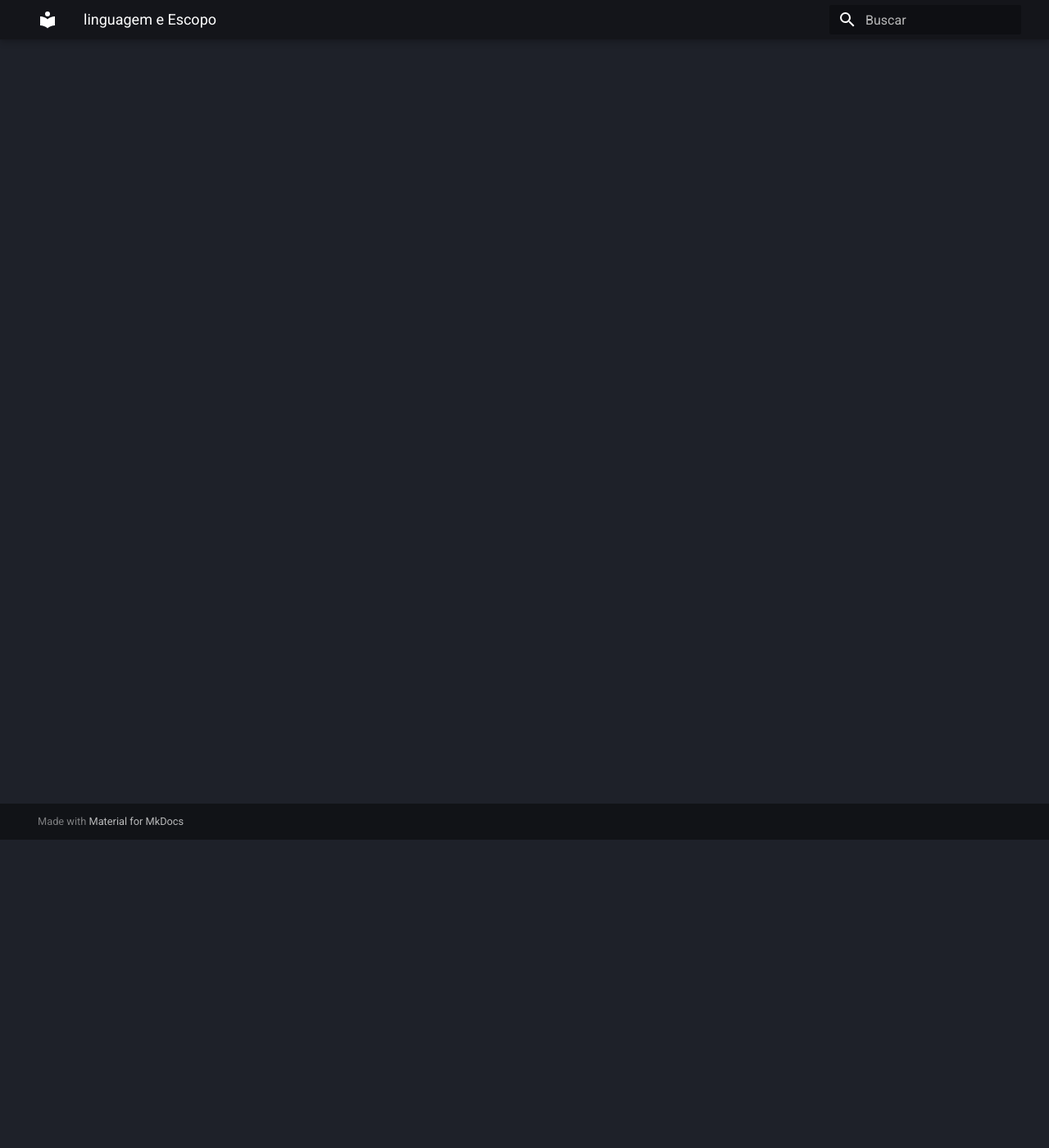
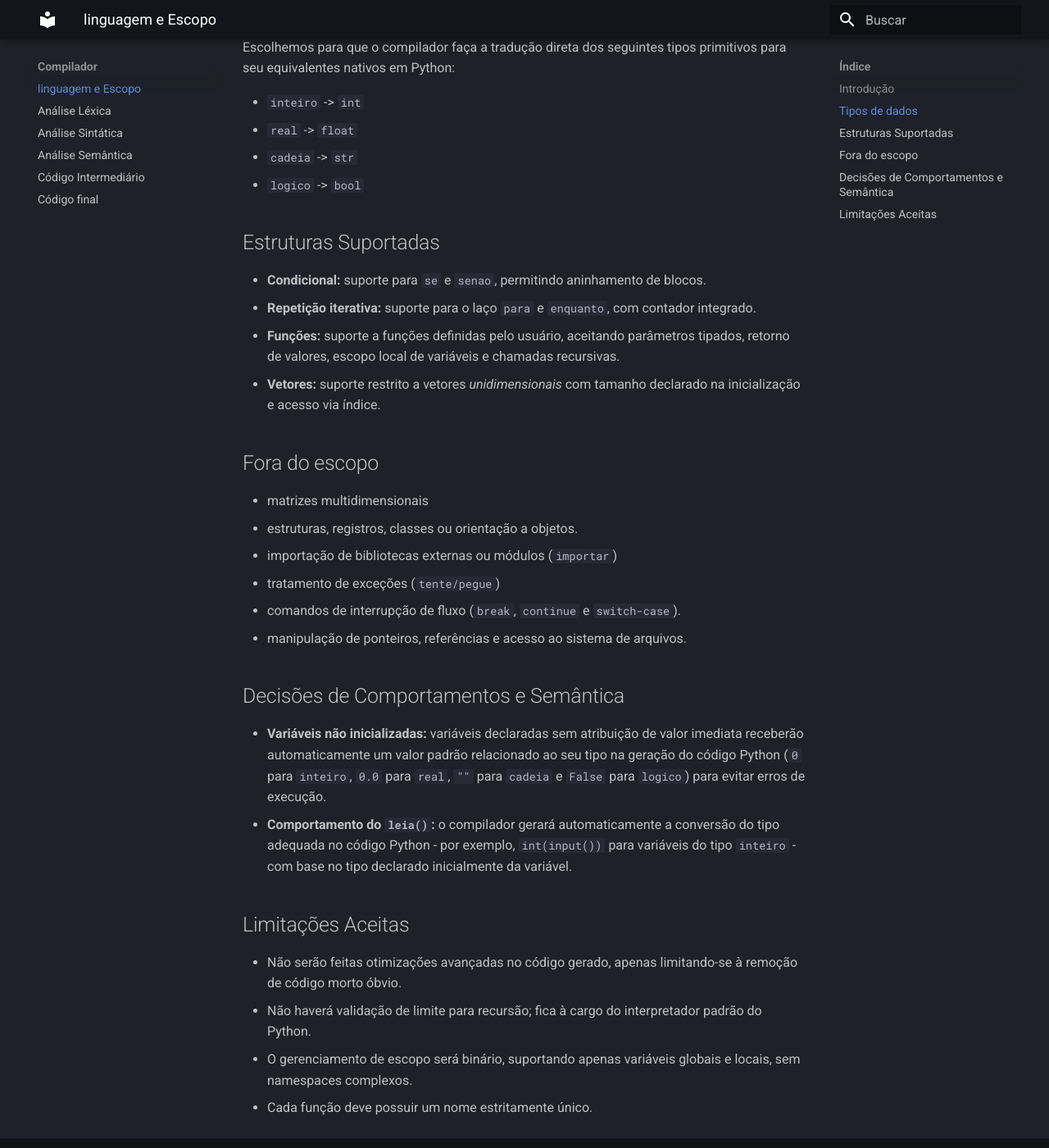
Before and after one commit to JosefWojtyla/G18_COMP1_26_2, an MkDocs documentation site: the page built from docs/compilador/linguagem-e-escopo.md, in a window 1280 px wide and 1400 px high, scrolled down 376 px. Shown: the whole window at 82% size. Built offline with MkDocs 1.6.1 and Material for MkDocs 9.7.7, drawn with Linux system fonts in a browser that asks for light colours; some of the changed text lies outside the part shown.

Commit message:
docs: adiciona linguagem e escopo do compilador

```diff
--- a/docs/compilador/linguagem-e-escopo.md
+++ b/docs/compilador/linguagem-e-escopo.md
@@ -1 +1,43 @@
 # linguagem e escopo
+
+## Introdução
+
+Será feito um compilador da linguagem Portugol, versão Studio UNIVALI, para a linguagem Python.
+Ambas são linguagens tipadas, imperativas e tem funções.
+
+## Tipos de dados
+
+Escolhemos para que o compilador faça a tradução direta dos seguintes tipos primitivos para seu equivalentes nativos em Python:
+
+- `inteiro` -> `int`
+- `real` -> `float`
+- `cadeia` -> `str`
+- `logico` -> `bool`
+
+## Estruturas Suportadas
+
+- **Condicional:** suporte para `se` e `senao`, permitindo aninhamento de blocos.
+- **Repetição iterativa:** suporte para o laço `para` e `enquanto`, com contador integrado.
+- **Funções:** suporte a funções definidas pelo usuário, aceitando parâmetros tipados, retorno de valores, escopo local de variáveis e chamadas recursivas.
+- **Vetores:** suporte restrito a vetores *unidimensionais* com tamanho declarado na inicialização e acesso via índice.
+
+## Fora do escopo
+
+- matrizes multidimensionais
+- estruturas, registros, classes ou orientação a objetos.
+- importação de bibliotecas externas ou módulos (`importar`)
+- tratamento de exceções (`tente/pegue`)
+- comandos de interrupção de fluxo (`break`, `continue` e `switch-case`).
+- manipulação de ponteiros, referências e acesso ao sistema de arquivos.
+
+## Decisões de Comportamentos e Semântica
+
+- **Variáveis não inicializadas:** variáveis declaradas sem atribuição de valor imediata receberão automaticamente um valor padrão relacionado ao seu tipo na geração do código Python (`0` para `inteiro`, `0.0` para `real`, `""` para `cadeia` e `False` para `logico`) para evitar erros de execução.
+- **Comportamento do `leia()`:** o compilador gerará automaticamente a conversão do tipo adequada no código Python - por exemplo, `int(input())` para variáveis do tipo `inteiro` - com base no tipo declarado inicialmente da variável.
+
+## Limitações Aceitas
+
+- Não serão feitas otimizações avançadas no código gerado, apenas limitando-se à remoção de código morto óbvio.
+- Não haverá validação de limite para recursão; fica à cargo do interpretador padrão do Python.
+- O gerenciamento de escopo será binário, suportando apenas variáveis globais e locais, sem namespaces complexos.
+- Cada função deve possuir um nome estritamente único.
```
